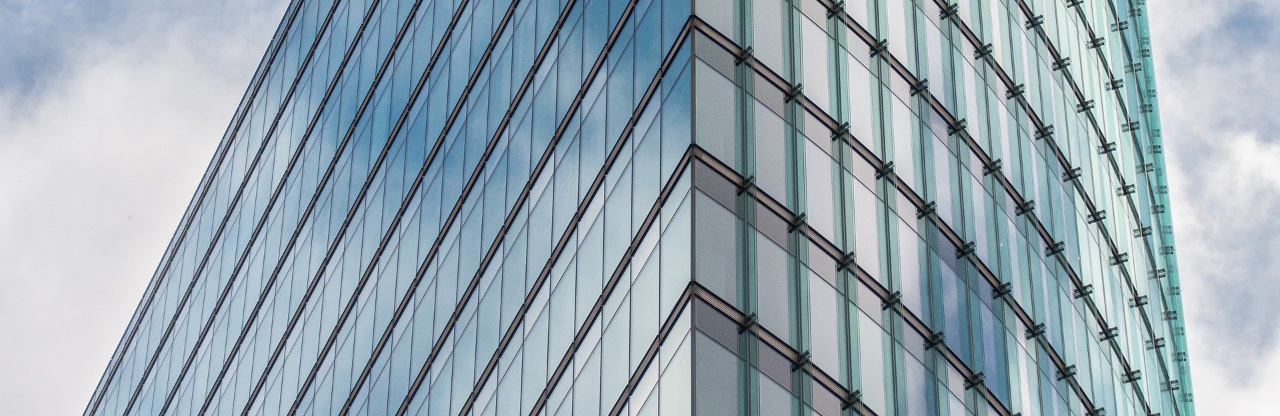
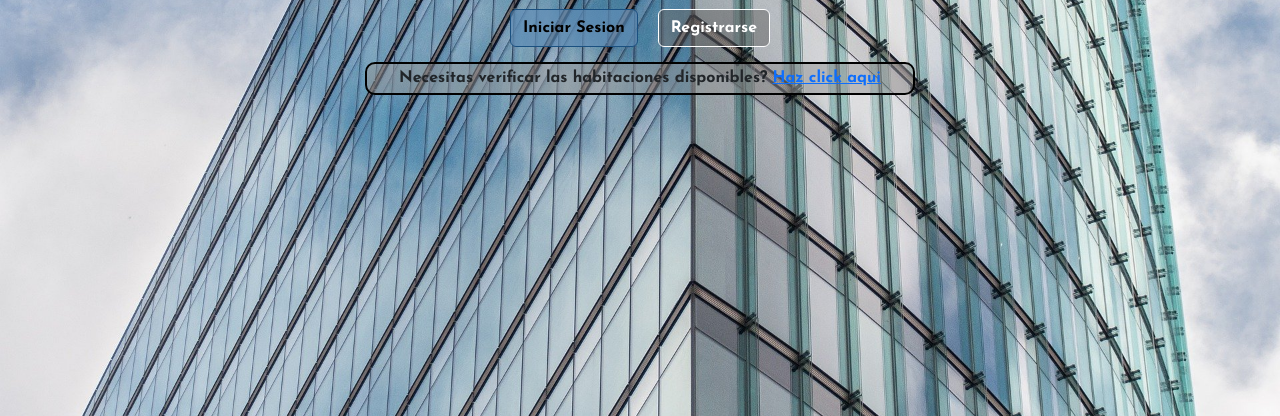
Before and after one commit to inakixhv/practico2, a plain HTML site: page codigo/index.html in a window 1280 px wide. Shown: the part 384-800 px from the top of the page. Drawn offline with nearby package versions, Linux system fonts and the light colour scheme.

Commit message:
inicio y login

```diff
--- a/codigo/index.html
+++ b/codigo/index.html
@@ -19,9 +19,16 @@
     <main class="container">
         <h1 class="titulo">Complejo Turistico Pelluco</h1>
         <section class="botones">
-            <button type="button" class="btn  iniciar">Iniciar Sesion</button>
-            <button type="button" class="btn btn-outline-light registrarse">Registra</button>
+            <button type="button" class="btn  iniciar" onclick="" href="inicioRegistro.html">Iniciar Sesion</button>
+            <button type="button" class="btn  registrarse">Registrarse</button>
+
         </section>
+        <section class="cajaReserva">
+        <h6 class="botonReserva">
+          Necesitas verificar las habitaciones disponibles?
+        <a href="./inicioRegistro.html"> Haz click aqui</a></h6>
+        </section>
+
 
     </main>
 
--- a/codigo/styles.css
+++ b/codigo/styles.css
@@ -34,12 +34,15 @@ body{
     font-weight: bolder;
     top: 30%;
     left: 10%;
+    width: 100%;
+    justify-self: left;
+    margin-bottom: 20px;
 
 
 }
 .botones{
     display: flex;
-    padding-bottom: 15%;
+    padding-bottom: 15px;
     gap: 20px;
 }
 .iniciar{
@@ -55,5 +58,27 @@ body{
     color: white   ;
 }
 .registrarse{
+  background-color: rgba(100,100,100, 0.5);
+  border-color: rgb(255, 255, 255);
+  color: white;
+  font-weight: bolder;
 
 }
+.registrarse:hover{
+  background-color: white;
+  color: black;
+}
+
+
+.botonReserva{
+  border: 2px solid black;
+  border-radius: 10px;
+  padding: 5px;
+  width: 550px;
+  display: flex;
+  justify-content: center;
+  background-color: rgba(150, 150, 150, 0.5);
+  font-weight: bolder;
+  gap: 5px;
+  bottom: 50%;
+}
```
Also changed, not shown: codigo/inicioRegistro.html (added, +23 -0 lines).
